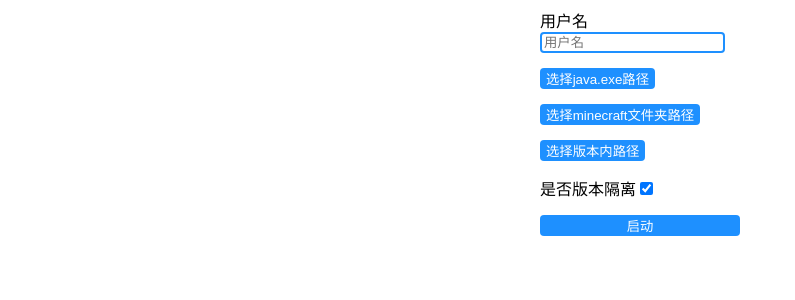
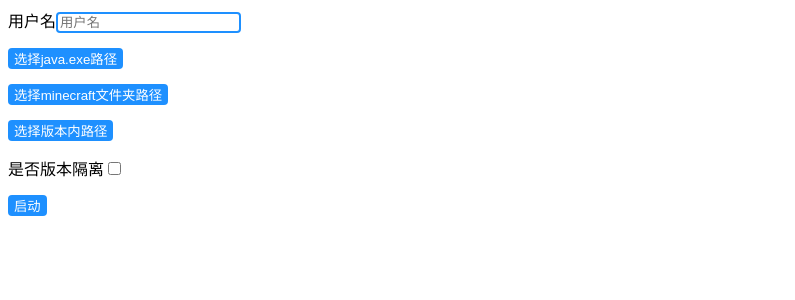
Before and after one commit to szhyc2024/launcher, a Svelte app in the folder frontend/: page / in a window 1280 px wide. Shown: the top 300 px of the page, without its empty margins (0-795 px from the left). Built offline with nearby package versions, Linux system fonts and the light colour scheme.

Commit message:
加入了配置文件并且美化了UI

```diff
--- a/frontend/src/App.svelte
+++ b/frontend/src/App.svelte
@@ -1,40 +1,5 @@
-<script lang="ts">
-  let username: string = $state("")
-  let java_path: string = $state("")
-  let minecraft_path: string = $state("")
-  let version_path: string = $state("")
-  let isolation: boolean = $state(true)
-  function launch_game(){
-    pywebview.api.launch_game(username, java_path, minecraft_path, version_path, isolation)
-  }
-  async function select_file(){
-    let res: string = await pywebview.api.select_file()
-    return res
-  }
-  async function select_folder(){
-    let res: string = await pywebview.api.select_folder()
-    return res
-  }
+<script>
+    import LaunchOption from "./LaunchOption.svelte";
+
 </script>
-
-<div id="launch_options">
-  <div>
-    用户名<input bind:value={username} type="text" placeholder="用户名" />
-  </div>
-  <div>
-    <button onclick={() => select_file().then((value) => java_path=value)}>选择java.exe路径</button>
-    {java_path}
-  </div>
-  <div>
-    <button onclick={() => select_folder().then((value) => minecraft_path=value)}>选择minecraft文件夹路径</button>
-    {minecraft_path}
-  </div>
-  <div>
-    <button onclick={() => select_folder().then((value) => version_path=value)}>选择版本内路径</button>
-    {version_path}
-  </div>
-  <div>
-    是否版本隔离<input bind:checked={isolation} type="checkbox" />
-  </div>
-  <button onclick={launch_game}>启动</button>
-</div>
+<LaunchOption />
--- /dev/null
+++ b/frontend/src/LaunchOption.svelte
@@ -0,0 +1,61 @@
+<script lang="ts">
+  interface LauncherConfigs {
+    username: string
+    java_path: string
+    minecraft_path: string
+    version_path: string
+    isolation: boolean
+  }
+  let configs: LauncherConfigs = $state({
+    username: "",
+    java_path: "",
+    minecraft_path: "",
+    version_path: "",
+    isolation: false
+  })
+  window.addEventListener("beforeunload", async () => {
+    await pywebview.api.save_data(configs)
+  })
+  wait_for_loaded()
+  function wait_for_loaded(){
+    if(typeof pywebview != 'undefined'){
+      init()
+    } else {
+      setTimeout(wait_for_loaded, 100)
+    }
+  }
+  function init(){
+    pywebview.api.load_data().then((value: LauncherConfigs) => configs = value)
+  }
+  function launch_game(){
+    pywebview.api.launch_game(configs.username, configs.java_path, configs.minecraft_path, configs.version_path, configs.isolation)
+  }
+  function select_file(func: Function){
+    return pywebview.api.select_file().then(func)
+  }
+  function select_folder(func: Function){
+    return pywebview.api.select_folder().then(func)
+  }
+</script>
+
+<div id="launch_options">
+  <div>
+    用户名<input bind:value={configs.username} type="text" placeholder="用户名" />
+  </div>
+  <div class="path-group">
+    <button onclick={() => select_file((value: string) => configs.java_path=value)}>选择java.exe路径</button>
+    <span class="ellipsis" title={configs.java_path}>{configs.java_path}</span>
+  </div>
+  <div class="path-group">
+    <button onclick={() => select_folder((value: string) => configs.minecraft_path=value)}>选择minecraft文件夹路径</button>
+    <span class="ellipsis" title={configs.minecraft_path}>{configs.minecraft_path}</span>
+  </div>
+  <div class="path-group">
+    <button onclick={() => select_folder((value: string) => configs.version_path=value)}>选择版本内路径</button>
+    <span class="ellipsis" title={configs.version_path}>{configs.version_path}</span>
+  </div>
+  <div>
+    是否版本隔离<input bind:checked={configs.isolation} type="checkbox" />
+  </div>
+  <button onclick={launch_game}>启动</button>
+</div>
--- a/frontend/src/app.css
+++ b/frontend/src/app.css
@@ -1,13 +1,17 @@
 #launch_options {
-    margin: 0 auto;
     display: flex;
     flex-direction: column;
     gap: 15px;
-    max-width: 200px;
+    max-width: 50%;
+}
+
+.path-group {
+    display: flex;
+    max-width: 100%;
 }
 
 button {
-    width: auto;
+    width: fit-content;
     color: white;
     background-color: dodgerblue;
     border: none;
@@ -23,3 +27,10 @@ input[type="text"] {
     border-radius: 4px;
     border-color: dodgerblue;
 }
+
+.ellipsis {
+    flex: 1;
+    white-space: nowrap;
+    overflow: hidden;
+    text-overflow: ellipsis;
+}
```
Also changed, not shown: 2 other files (tests, documents, lock files or other folders).
